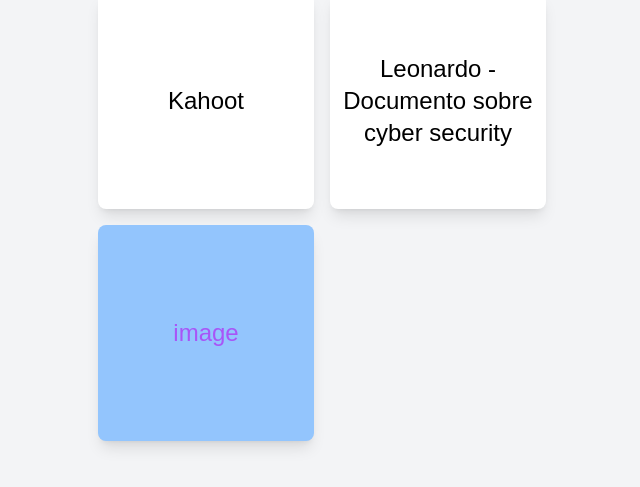
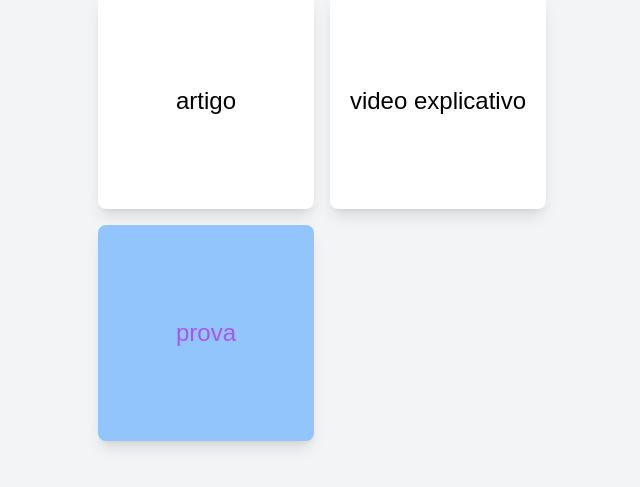
Before and after one commit to Hyper491/A3-2024, a Next.js app: page / in a window 1280 px wide. Shown: the part 183-670 px from the top of the page, without its empty margins (318-958 px from the left). Built offline with nearby package versions, Linux system fonts and the light colour scheme.

Commit message:
mudanca no codigo

```diff
--- a/components/four-squares.tsx
+++ b/components/four-squares.tsx
@@ -14,15 +14,15 @@
 
   const squares: SquareProps[] = [
     {
-      id: 1, color: 'bg-white', url: 'https://kahoot.com/', description: 'Kahoot',
+      id: 1, color: 'bg-white', url: 'https://kahoot.com/', description: 'artigo',
       font_color: 'text-black'
     },
     {
-      id: 2, color: 'bg-white', url: 'https://www.google.com/', description: 'Leonardo - Documento sobre cyber security',
+      id: 2, color: 'bg-white', url: 'https://www.google.com/', description: 'video explicativo',
       font_color: 'text-black'
     },
     {
-      id: 3, color: 'bg-blue-300', url: 'https://letsenhance.io/static/8f5e523ee6b2479e26ecc91b9c25261e/1015f/MainAfter.jpg', description: 'image',
+      id: 3, color: 'bg-blue-300', url: 'https://letsenhance.io/static/8f5e523ee6b2479e26ecc91b9c25261e/1015f/MainAfter.jpg', description: 'prova',
       font_color: 'text-purple-500'
     },
 
```
